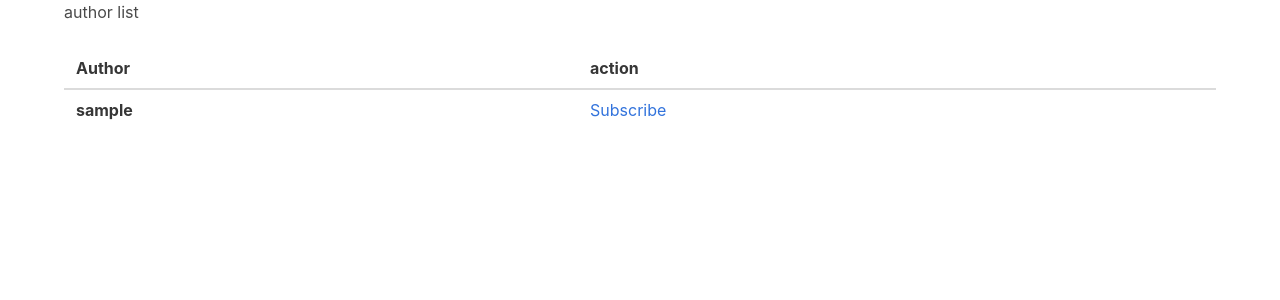
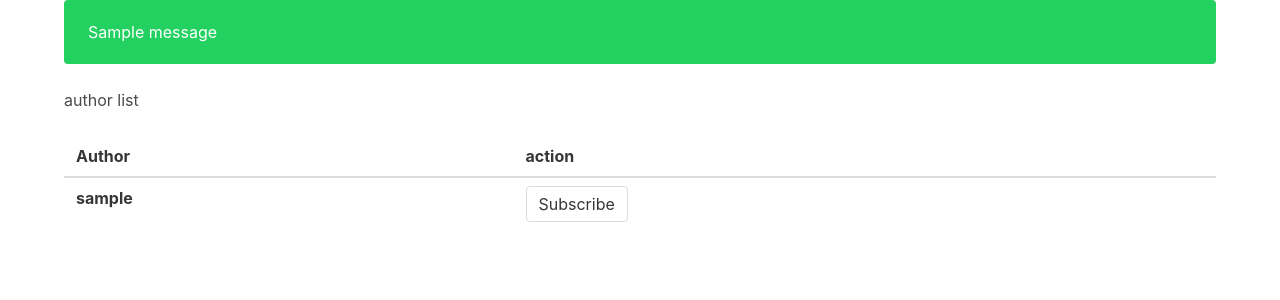
Before and after one commit to vedun/blog, a Django app: template src/apps/blog/templates/blog/author_list.html in a window 1280 px wide. Shown: the top 300 px of the page. Run offline with Django 3.2, Linux system fonts and the light colour scheme; a user stored in the database is signed in; tables that the repository leaves empty hold one stand-in row (values such as "Sample post"); the template is opened without the code that fills it: most values are stand-ins (such as "Sample title", 1, 10 or a date in 2020); one stand-in notice (Sample message) is shown; some libraries are stand-ins or nearby versions.

Commit message:
подписка на блоги

```diff
--- a/src/apps/blog/templates/blog/author_list.html
+++ b/src/apps/blog/templates/blog/author_list.html
@@ -22,7 +22,12 @@
             <tr>
               <th>{{ author.username }}</th>
               <td>
-                {% if user.is_authenticated %}<a href="button">Subscribe</a>{% endif %}
+                {% if user.is_authenticated %}
+                  <form action="{% url 'blog:subscribe' pk=author.pk %}" method="post">
+                    {% csrf_token %}
+                    <input class="button" type="submit" value="Subscribe">
+                  </form>
+                {% endif %}
               </td>
             </tr>
           {% endfor %}
--- a/src/apps/blog/templates/blog/base.html
+++ b/src/apps/blog/templates/blog/base.html
@@ -9,6 +9,29 @@
   </head>
   <body>
     <div class="container">
+      {% if messages %}
+        <div class="columns">
+          <div class="column">
+            {% for message in messages %}
+              {% if message.tags == 'error' %}
+                <div class="notification is-danger">{{ message }}</div>
+              {% endif %}
+              {% if message.tags == 'warning' %}
+                <div class="notification is-warning">{{ message }}</div>
+              {% endif %}
+              {% if message.tags == 'success' %}
+                <div class="notification is-success">{{ message }}</div>
+              {% endif %}
+              {% if message.tags == 'info' %}
+                <div class="notification is-info">{{ message }}</div>
+              {% endif %}
+              {% if message.tags == 'debug' %}
+                <div class="notification is-info">{{ message }}</div>
+              {% endif %}
+            {% endfor %}
+          </div>
+        </div>
+      {% endif %}
       {% block body %}{% endblock %}
     </div>
   </body>
--- a/src/apps/blog/urls.py
+++ b/src/apps/blog/urls.py
@@ -1,9 +1,10 @@
 # -*- coding: utf-8 -*-
 from django.urls import path
-from .views import AuthorList
+from .views import AuthorList, SubscribeView
 
 app_name = 'blog'
 
 urlpatterns = [
     path('', AuthorList.as_view(), name='author-list'),
+    path('subscribe/<int:pk>/', SubscribeView.as_view(), name='subscribe'),
 ]
```
Also changed, not shown: src/apps/blog/views.py (+30 -1 lines).
